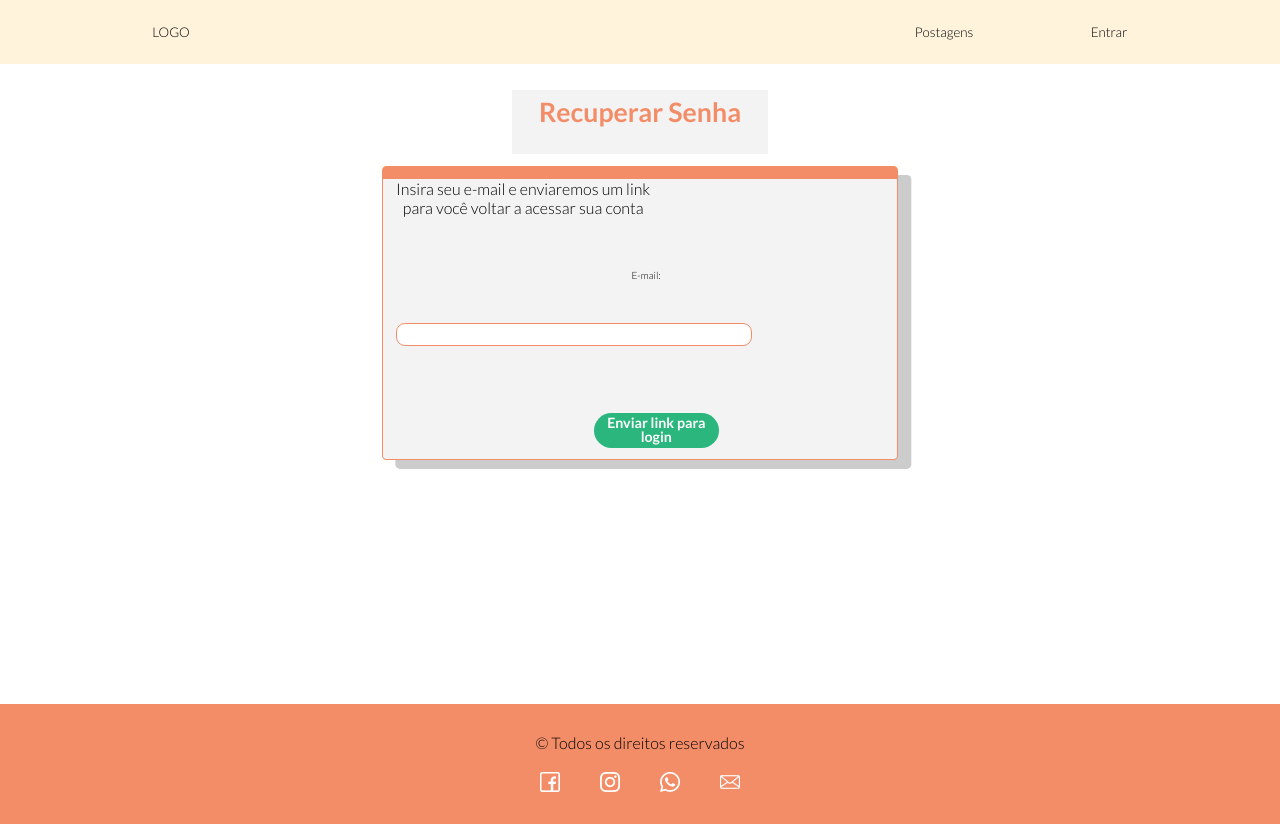
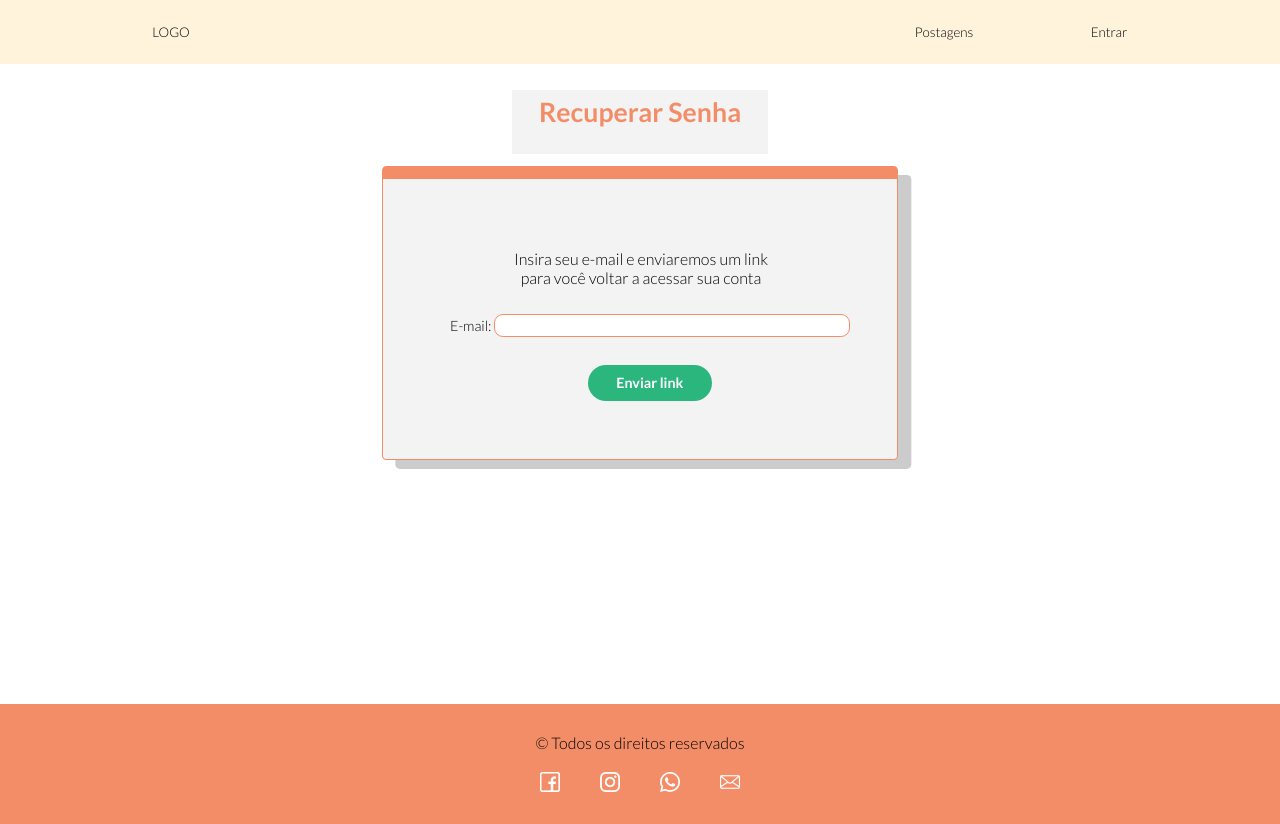
Before and after one commit to Shidoshi93/projeto-integrador, a React (Create React App) app: page /newpassword in a window 1280 px wide. Built offline with nearby package versions, Linux system fonts and the light colour scheme; a web font is replaced by a local one.

Commit message:
ajustei o estilo

```diff
--- a/src/components/singup/newpasswordStyle.js
+++ b/src/components/singup/newpasswordStyle.js
@@ -5,6 +5,7 @@ const px2vw = (size, width = 1440) => `${(size / width) * 100}vw`;
 export const MotherBox = styled.div`
     height: 80vh;
     diplay: flex;
+    justify-content: center;
 `
 export const ContainerTitle = styled.div`
     width: 20%;
@@ -12,6 +13,8 @@ export const ContainerTitle = styled.div`
     position: relative;
     margin: 2% auto 1% auto;
     background: #F4F3F3;
+    diplay: flex;
+    justify-content: center;
 `
 export const Title = styled.h1`
     width: 100%;
@@ -43,23 +46,15 @@ export const FormDataContainer = styled.div`
     width: ${px2vw(600)};
     height: ${px2vw(350)};
     position: relative;
-    display:flex;
-    flex-direction: row;
-    flex-wrap: wrap;
-    padding-left: 2.5%;
-    border: none;
     text-align: center;
+    padding: 70px 0;
+
 `
 export const Label = styled.label`
-    width: 500px;
-    height: 20px;
     font-family: Lato;
-    font-style: normal;
     font-weight: 300;
-    font-size: 10px;
-    line-height: 30px;
-    // text-align: left;
-    // float:left;
+    font-size: ${px2vw(16)};
+    line-height: ${px2vw(25)};
     margin-top:${px2vw(5)};
 `
 
@@ -76,13 +71,13 @@ export const Input = styled.input`
     font-weight: normal;
     font-size: ${px2vw(16)};
     line-height: ${px2vw(16)};
-    margin-top:${px2vw(5)};
+    margin-top:${px2vw(30)};
   `
 
   export const FormBtnContainer = styled.div`
-    width: ${px2vw(650)};
+    width: ${px2vw(400)};
     position: relative;
-    top: 10%;
+    top: 20%;
     display: inline-flex;
     justify-content: space-evenly;
 `
@@ -114,4 +109,6 @@ export const BtnSend = styled.button`
 `
 export const P = styled.p`
     text-align: center;
+    width: ${px2vw(580)};
+
 `
--- a/src/pages/newpassword.js
+++ b/src/pages/newpassword.js
@@ -38,7 +38,7 @@ function Recadastro() {
                     <Label>E-mail: </Label>
                     <Input  onChange={onchangeemail} value={valueemail}></Input>
                     <FormBtnContainer>
-                            <BtnSend type='submit'>Enviar link para login</BtnSend>
+                            <BtnSend type='submit'>Enviar link</BtnSend>
                     </FormBtnContainer>
                 </FormDataContainer>
             </ContainerForm>
```
